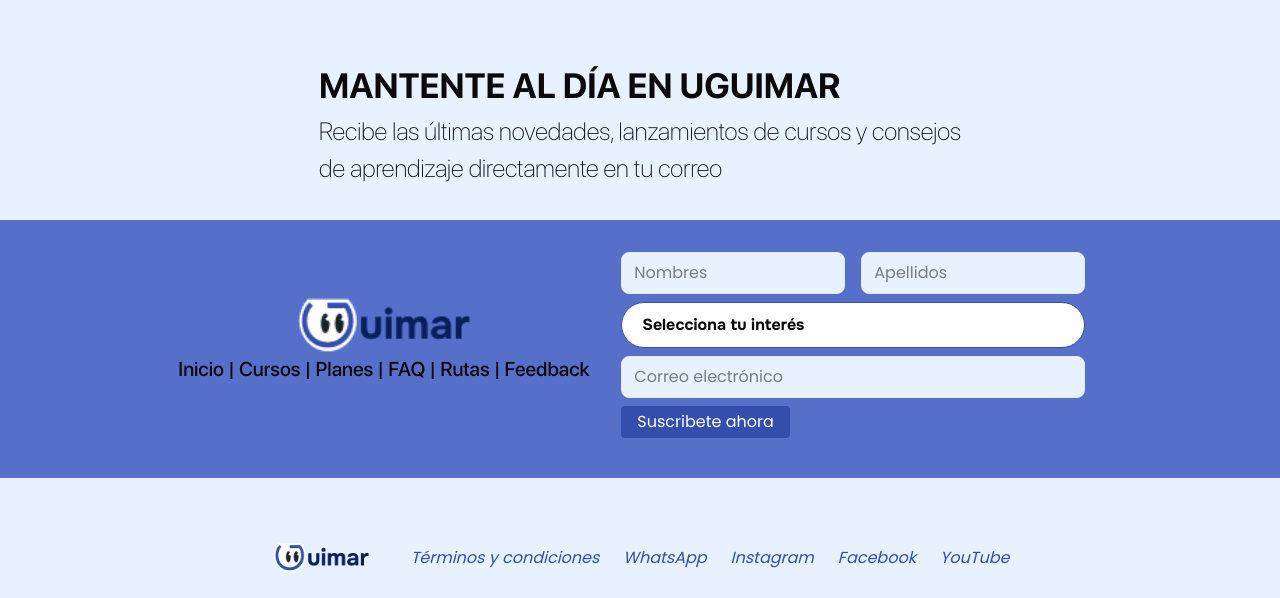
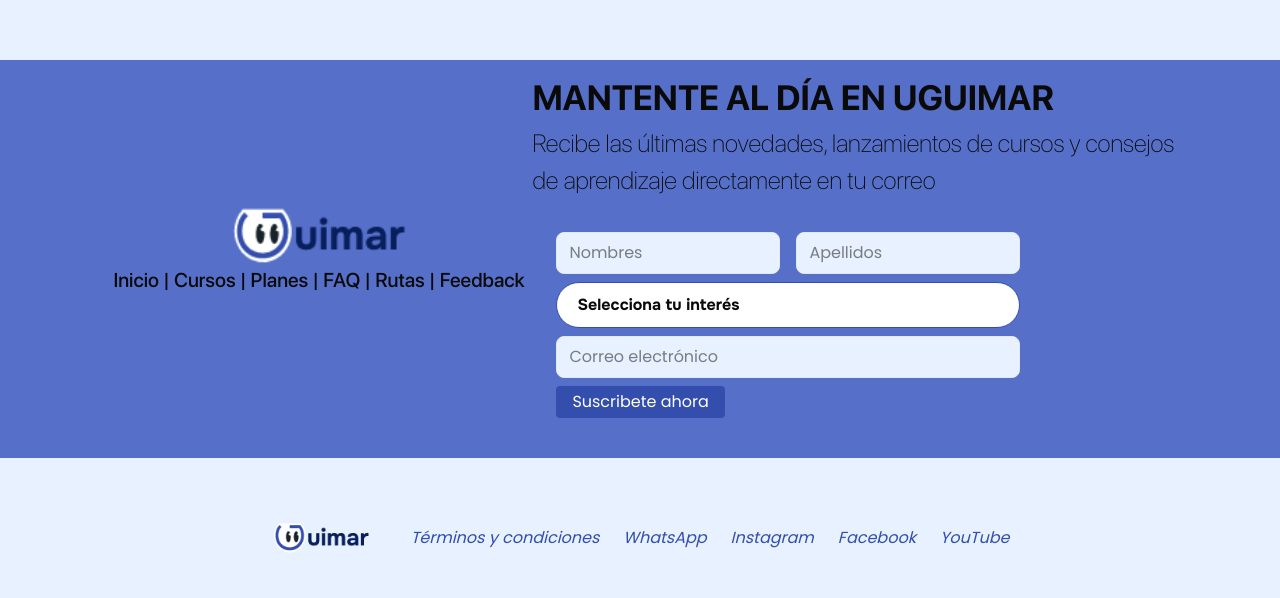
Before and after one commit to Uguimar-Platform/uguimar, a Next.js app: page / in a window 1280 px wide. Shown: the part 7754-8352 px from the top of the page. Built offline with nearby package versions, Linux system fonts and the light colour scheme; some icons are missing.

Commit message:
up date HTML

```diff
--- a/src/app/components/organisms/contact/index.tsx
+++ b/src/app/components/organisms/contact/index.tsx
@@ -22,7 +22,7 @@ interface ContactSectionProps {
 }
 
 const ContactSection: React.FC<ContactSectionProps> = ({
-  style = "default",
+  style = "kids",
 }) => {
   const classStyles: ClassStyles = {
     default: {
@@ -33,11 +33,11 @@ const ContactSection: React.FC<ContactSectionProps> = ({
       bodyForm: "flex flex-col  w-full max-w-lg p-6 rounded-lg space-y-6",
     },
     kids: {
-      sectionStyle: "",
-      headStyle: "",
-      bodyStyle: "",
-      bodyContact: "",
-      bodyForm: "",
+      sectionStyle: "flex flex-col items-center py-10",
+      headStyle: "mt-3",
+      bodyStyle: "bg-[#5670CA] flex items-center justify-center pb-4 w-full",
+      bodyContact: "hidden md:flex flex-col items-center justify-center w-1/3",
+      bodyForm: "flex flex-col  w-full max-w-lg p-6 rounded-lg space-y-6",
     },
   };
   const { sectionStyle, headStyle, bodyStyle, bodyForm, bodyContact } =
@@ -50,7 +50,7 @@ const ContactSection: React.FC<ContactSectionProps> = ({
   ];
   return (
     <section className={sectionStyle}>
-      {style === "kids" && (
+      {/* {style === "kids" && (
         <div className={headStyle}>
           <LabelAtom
             text="Contacto"
@@ -93,16 +93,16 @@ const ContactSection: React.FC<ContactSectionProps> = ({
             fontSize="text-[25px]"
           />
         </div>
-      )}
+      )} */}
 
       <div className={bodyStyle}>
-        {style == 'kids' && (
+        {style !== 'kids' && (
         <div className={bodyContact}>
           <img src="/icon_contact.webp" alt="" />
         </div>
         )}
 
-        {style !== 'kids' && (
+        {style == 'kids' && (
         <div className={bodyContact}>
           <Image src="/Logo.webp" alt="Logo" width={180} height={180} />
           <LabelAtom
@@ -117,7 +117,38 @@ const ContactSection: React.FC<ContactSectionProps> = ({
         </div>
         )}
 
-        {style !== "kids" && (
+        {style == "kids" && (
+          <div>
+            <div className={headStyle}>
+              <LabelAtom
+                text="MANTENTE AL DÍA EN UGUIMAR"
+                as="h1"
+                fontFamily="SFProDisplay"
+                fontWeight={700}
+                textColor="text-black"
+                className="text-5xl text-right"
+                fontSize="text-[35px]"
+              />
+              <LabelAtom
+                text="Recibe las últimas novedades, lanzamientos de cursos y consejos"
+                as="h3"
+                fontFamily="SFProDisplay"
+                fontWeight={100}
+                textColor="text-black"
+                className="text-right"
+                fontSize="text-[25px]"
+              />
+              <LabelAtom
+                text="de aprendizaje directamente en tu correo"
+                as="h3"
+                fontFamily="SFProDisplay"
+                fontWeight={100}
+                textColor="text-black"
+                className="text-right"
+                fontSize="text-[25px]"
+              />
+            </div>
+
             <form className={bodyForm}>
               <div className="flex gap-4 mb-2">
                 <InputField
@@ -155,9 +186,22 @@ const ContactSection: React.FC<ContactSectionProps> = ({
                 />
               </div>
             </form>
+          </div>
         )}
 
-        {(style == 'kids' &&
+        {style !== 'kids' && (
+          <div>
+            <div className={headStyle} >
+              <LabelAtom
+                text="Contacto"
+                as="h1"
+                fontFamily="SFProDisplay"
+                fontWeight={700}
+                textColor="text-black"
+                className="text-5xl text-center"
+                fontSize="text-[64px]"
+              />
+            </div>
               <form className={bodyForm}>
                 <InputField
                   label="Correo:"
@@ -198,6 +242,7 @@ const ContactSection: React.FC<ContactSectionProps> = ({
                   text="Enviar"
                 />
             </form>
+          </div>
         )}
       </div>
     </section>
```
Lines whose indentation alone changed are shown as unchanged.
